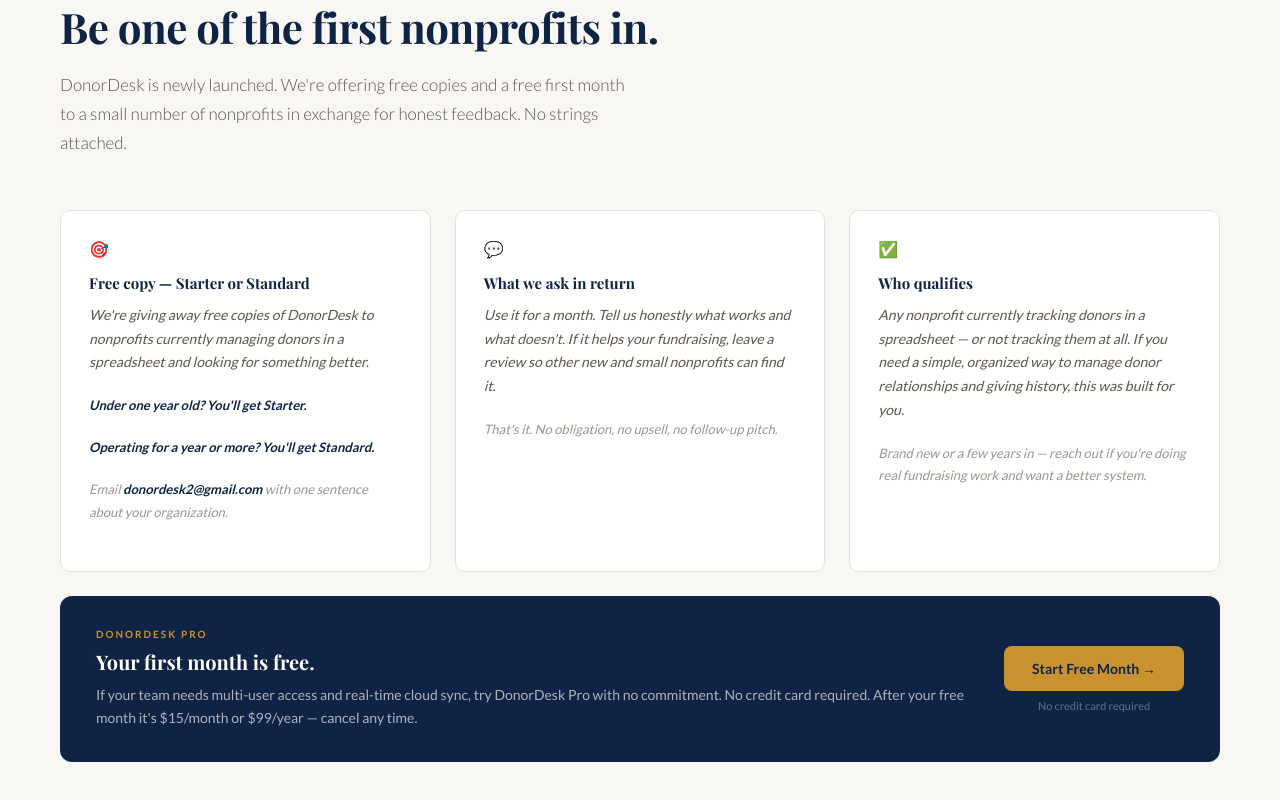
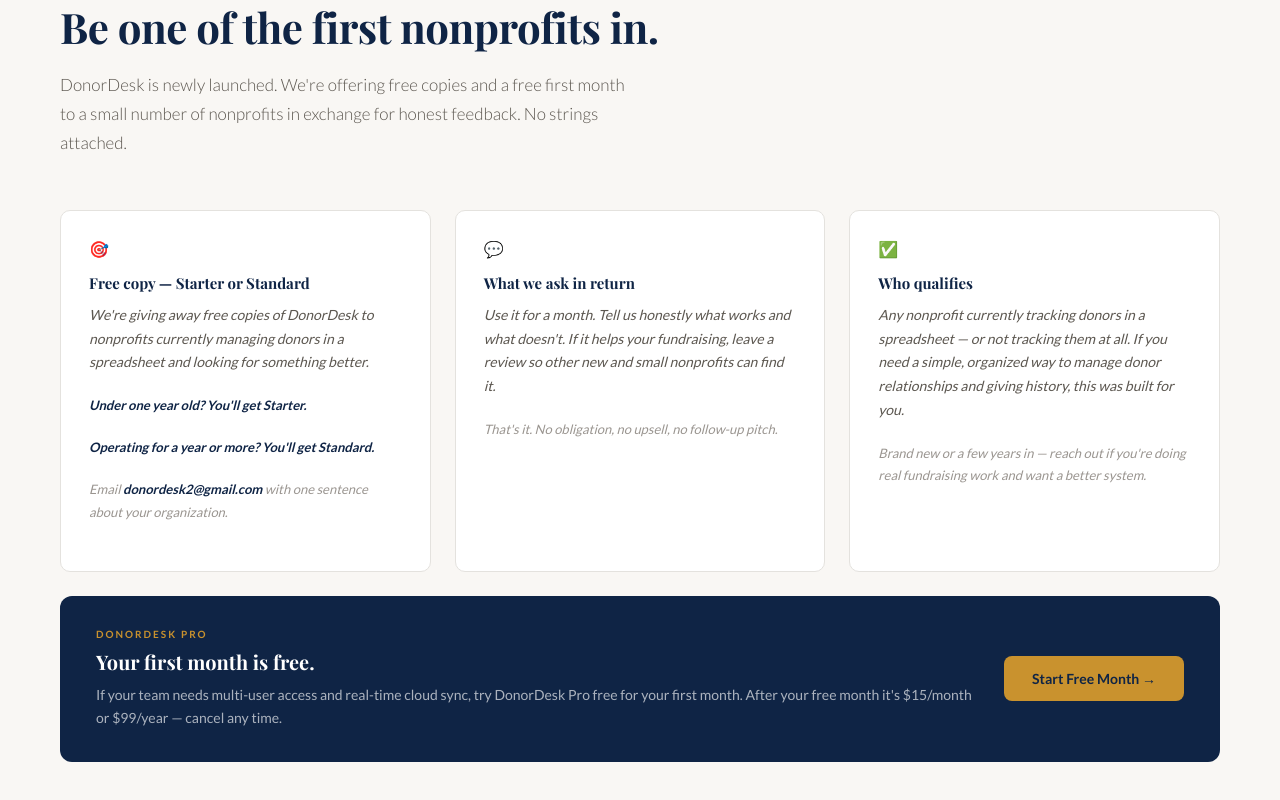
Before and after one commit to donordesk2-beep/donordesk-landing, a plain HTML site: page index.html in a window 1280 px wide. Shown: the part 4905-5705 px from the top of the page. Drawn offline with nearby package versions, Linux system fonts and the light colour scheme; a web font is replaced by a local one.

Commit message:
Update index.html

```diff
--- a/index.html
+++ b/index.html
@@ -848,7 +848,7 @@
         <div class="pricing-desc">A full web app for teams that need multi-user access and real-time cloud sync across all devices.</div>
         <div style="background:#e0e7ff;border-radius:8px;padding:10px 14px;margin:14px 0;text-align:center">
           <p style="font-size:13px;font-weight:700;color:#1e40af;margin-bottom:2px">First month free</p>
-          <p style="font-size:11px;color:#3730a3">No credit card required. Cancel any time.</p>
+          <p style="font-size:11px;color:#3730a3">Cancel any time.</p>
         </div>
         <ul class="pricing-features">
           <li>Everything in Standard, plus:</li>
@@ -900,11 +900,11 @@
       <div style="flex:1;min-width:260px">
         <div style="font-size:10px;font-weight:700;letter-spacing:2px;text-transform:uppercase;color:var(--gold);margin-bottom:8px">DonorDesk Pro</div>
         <h3 style="font-family:'Playfair Display',serif;font-size:20px;color:white;margin-bottom:8px">Your first month is free.</h3>
-        <p style="font-size:14px;color:rgba(255,255,255,.65);line-height:1.7;margin-bottom:0">If your team needs multi-user access and real-time cloud sync, try DonorDesk Pro with no commitment. No credit card required. After your free month it's $15/month or $99/year — cancel any time.</p>
+        <p style="font-size:14px;color:rgba(255,255,255,.65);line-height:1.7;margin-bottom:0">If your team needs multi-user access and real-time cloud sync, try DonorDesk Pro free for your first month. After your free month it's $15/month or $99/year — cancel any time.</p>
       </div>
       <div style="flex-shrink:0;text-align:center">
         <a href="https://donordesk.gumroad.com/l/pro" target="_blank" rel="noopener" style="display:inline-block;background:var(--gold);color:var(--navy);font-size:14px;font-weight:700;padding:14px 28px;border-radius:8px;text-decoration:none;white-space:nowrap">Start Free Month →</a>
-        <p style="font-size:11px;color:rgba(255,255,255,.35);margin-top:8px">No credit card required</p>
+
       </div>
     </div>
   </div>
```
